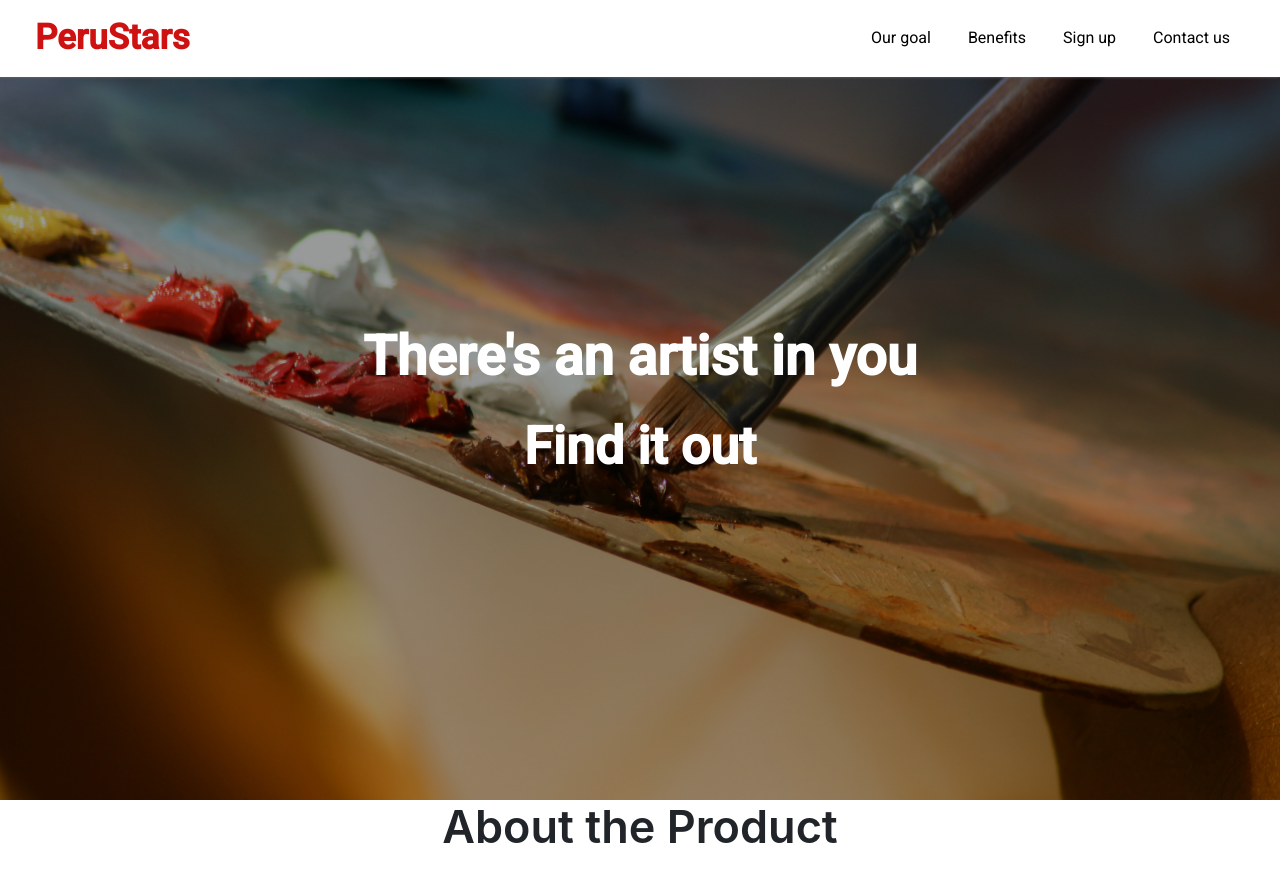
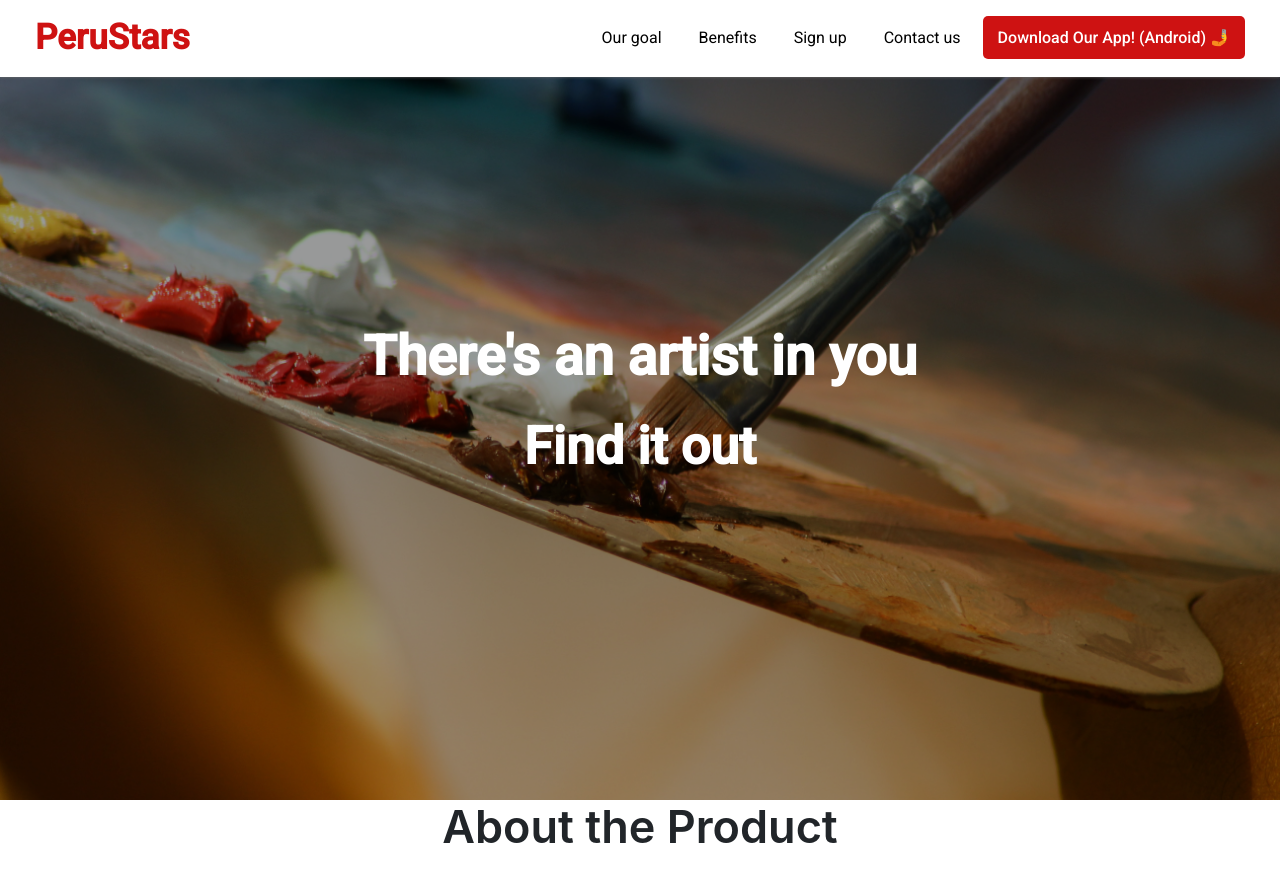
Before and after one commit to SoftTeam-Emergentes/perustars-landingpage, a plain HTML site: page index.html in a window 1280 px wide. Shown: the top 882 px of the page. Drawn offline with nearby package versions, Linux system fonts and the light colour scheme.

Commit message:
Added link to app (apk)

```diff
--- a/index.html
+++ b/index.html
@@ -25,6 +25,7 @@
                 <li><a href="#benefits_tag">Benefits</a></li>
                 <li><a href="#registration_tag">Sign up</a></li>
                 <li><a href="#contact_tag">Contact us</a></li>
+                <li><a class="cta" href="https://github.com/SoftTeam-Emergentes/perustars-mobile/releases/download/v1.1.0/perustars.apk" target="_blank">Download Our App! (Android) 🤳</a></li>
             </ul>
         </div>
     </nav>
--- a/styles.css
+++ b/styles.css
@@ -89,6 +89,18 @@ nav .menu{
     font-size: 16px;
     font-weight: 400;
     padding: 8px 15px;
+    border-radius: 5px;
+    transition: all 0.1s ease;
+}
+
+
+.menu ul li a.cta{
+    text-decoration: none;
+    background-color: #ce1212;
+    color: #fff;
+    font-size: 16px;
+    font-weight: 500;
+    padding: 12px 15px;
     border-radius: 5px;
     transition: all 0.1s ease;
 }
```
